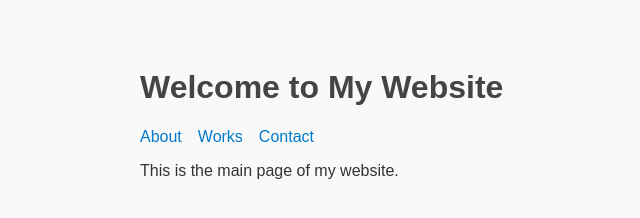
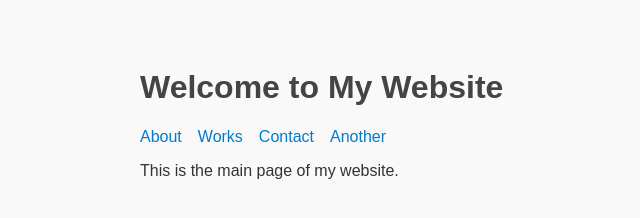
Before and after one commit to atekiteki/atekiteki.github.io, a plain HTML site: page index.html in a window 1280 px wide. Shown: the full height of the page, 150-790 px from the left. Drawn offline with Linux system fonts and the light colour scheme.

Commit message:
Update index.html

```diff
--- a/index.html
+++ b/index.html
@@ -12,6 +12,7 @@
       <li><a href="about/">About</a></li>
       <li><a href="works/">Works</a></li>
       <li><a href="contact/">Contact</a></li>
+      <li><a href="another/">Another</a></li>
     </ul>
   </nav>
   <p>This is the main page of my website.</p>
```
